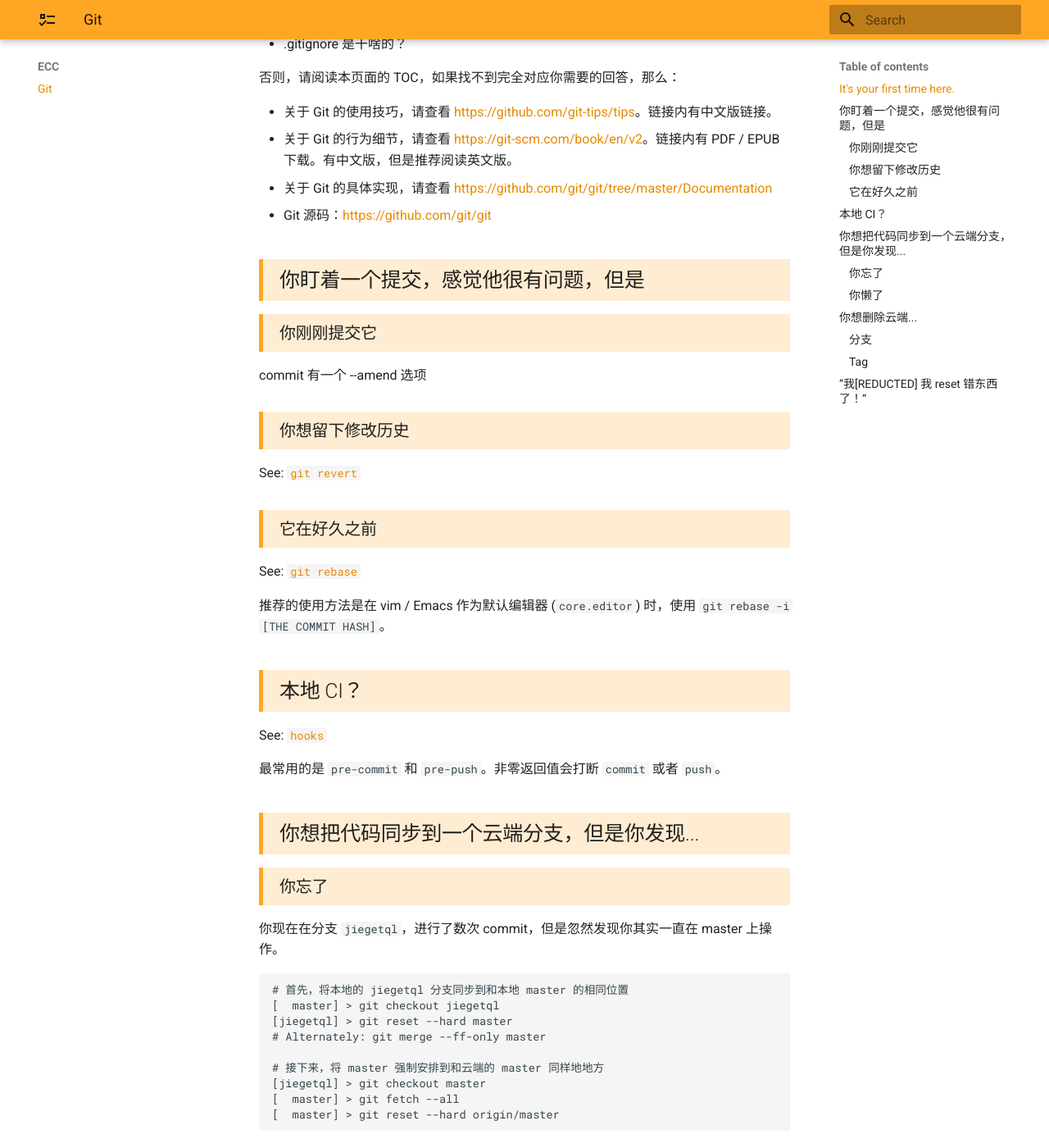
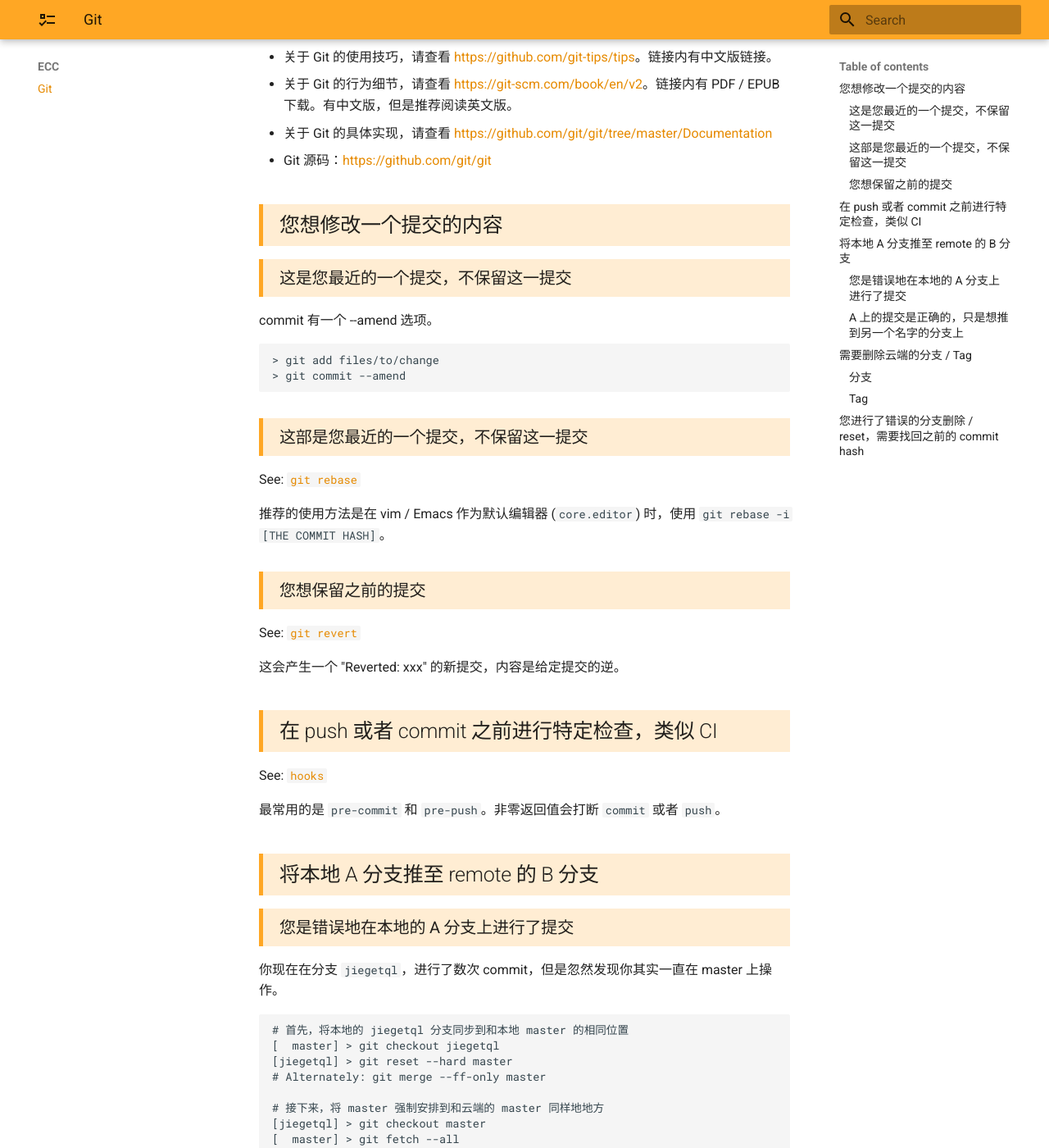
Before and after one commit to thu-cs-lab/Orange-ECC, an MkDocs documentation site: the page built from docs/ecc/git.md, in a window 1280 px wide and 1400 px high, scrolled down 414 px. Shown: the whole window at 82% size. Built offline with MkDocs 1.6.1 and Material for MkDocs 9.7.7, drawn with Linux system fonts in a browser that asks for light colours; some of the changed text lies outside the part shown.

Commit message:
Formalize language

````diff
--- a/docs/ecc/git.md
+++ b/docs/ecc/git.md
@@ -1,6 +1,4 @@
 # Git 相关
-
-## It's your first time here.
 
 如果你无法回答以下三个问题，请先阅读 <https://training.github.com/downloads/zh_CN/github-git-cheat-sheet/> 以及 <https://github.com/git/git/blob/master/Documentation/giteveryday.txt>。
 
@@ -15,31 +13,38 @@
 - 关于 Git 的具体实现，请查看 <https://github.com/git/git/tree/master/Documentation>
 - Git 源码：<https://github.com/git/git>
 
-## 你盯着一个提交，感觉他很有问题，但是
+## 您想修改一个提交的内容
 
-### 你刚刚提交它
+### 这是您最近的一个提交，不保留这一提交
 
-commit 有一个 --amend 选项
+commit 有一个 --amend 选项。
 
-### 你想留下修改历史
+```bash
+> git add files/to/change
+> git commit --amend
+```
 
-See: [`git revert`](https://git-scm.com/docs/git-revert)
-
-### 它在好久之前
+### 这部是您最近的一个提交，不保留这一提交
 
 See: [`git rebase`](https://git-scm.com/docs/git-rebase)
 
 推荐的使用方法是在 vim / Emacs 作为默认编辑器 (`core.editor`) 时，使用 `git rebase -i [THE COMMIT HASH]`。
 
-## 本地 CI？
+### 您想保留之前的提交
+
+See: [`git revert`](https://git-scm.com/docs/git-revert)
+
+这会产生一个 "Reverted: xxx" 的新提交，内容是给定提交的逆。
+
+## 在 push 或者 commit 之前进行特定检查，类似 CI
 
 See: [`hooks`](https://git-scm.com/book/en/v2/Customizing-Git-Git-Hooks)
 
 最常用的是 `pre-commit` 和 `pre-push`。非零返回值会打断 `commit` 或者 `push`。
 
-## 你想把代码同步到一个云端分支，但是你发现...
+## 将本地 A 分支推至 remote 的 B 分支
 
-### 你忘了
+### 您是错误地在本地的 A 分支上进行了提交
 
 你现在在分支 `jiegetql`，进行了数次 commit，但是忽然发现你其实一直在 master 上操作。
 
@@ -55,7 +60,7 @@ See: [`hooks`](https://git-scm.com/book/en/v2/Customizing-Git-Git-Hooks)
 [  master] > git reset --hard origin/master
 ```
 
-### 你懒了
+### A 上的提交是正确的，只是想推到另一个名字的分支上
 
 你想直接用本地的 `dirty` 分支推到 remote `meow` 上的 `kawaii` 分支。
 
@@ -65,7 +70,7 @@ See: [`hooks`](https://git-scm.com/book/en/v2/Customizing-Git-Git-Hooks)
 
 See: [Refspec](https://git-scm.com/book/en/v2/Git-Internals-The-Refspec)
 
-## 你想删除云端...
+## 需要删除云端的分支 / Tag
 
 ### 分支
 
@@ -88,6 +93,6 @@ See: [Refspec](https://git-scm.com/book/en/v2/Git-Internals-The-Refspec)
 
 说真的，你都会用 Tag 了，为什么还在这里看这个文档？
 
-## ”我[REDUCTED] 我 reset 错东西了！“
+## 您进行了错误的分支删除 / reset，需要找回之前的 commit hash
 
 See: [`git reflog`](https://git-scm.com/docs/git-reflog)
--- /dev/null
+++ b/docs/meta.md
@@ -0,0 +1,18 @@
+# 使用方法
+
+## ECC
+
+在您首次查看某个 ECC 页面时，请先阅读最上方的引言。这部分引言通常包括：
+
+- 阐释页面的覆盖范围
+- 给出前置知识限制
+- 给出额外信息的链接
+
+特别地，这部分引言一般会给出一定的指标以验证您拥有一定程度的前置知识。为了保证您阅读是有效的，请确保完全阅读这部分引言之后，再开始阅读其他的内容。
+
+接下来，每一个标题对应一个情形的描述，例如 Git 中 “你进行了错误的提交”。通过页面右侧（手机中，在侧边栏内）的导航可以快速检索所有的情形，请选择与您拥有的问题最接近的描述，并阅读该标题下方的内容。如果您认为没有与您所拥有的问题相接近的情形描述，可以阅读引言中额外信息的链接内容、咨询助教或者向 :tangerine:-ECC 的维护者提出 Feature request / PR。
+
+对于解决方案，常用的表述包括：
+
+- 代码片段
+- See xxx: 外部链接
--- a/mkdocs.yml
+++ b/mkdocs.yml
@@ -11,6 +11,7 @@ theme:
 
 nav:
   - 主页: index.md
+  - 使用方法: meta.md
   - ECC:
     - Git: ecc/git.md
   - 猫咪词典:
@@ -20,3 +21,8 @@ nav:
 
 extra_css:
   - styles/index.css
+
+markdown_extensions:
+  - pymdownx.emoji:
+      emoji_index: !!python/name:materialx.emoji.twemoji
+      emoji_generator: !!python/name:materialx.emoji.to_svg
--- a/requirements.txt
+++ b/requirements.txt
@@ -1,2 +1,3 @@
 mkdocs==1.1.2
 mkdocs-material==6.0.1
+pymdown-extensions==8.0
````
Also changed, not shown: docs/index.md (+3 -3 lines).
